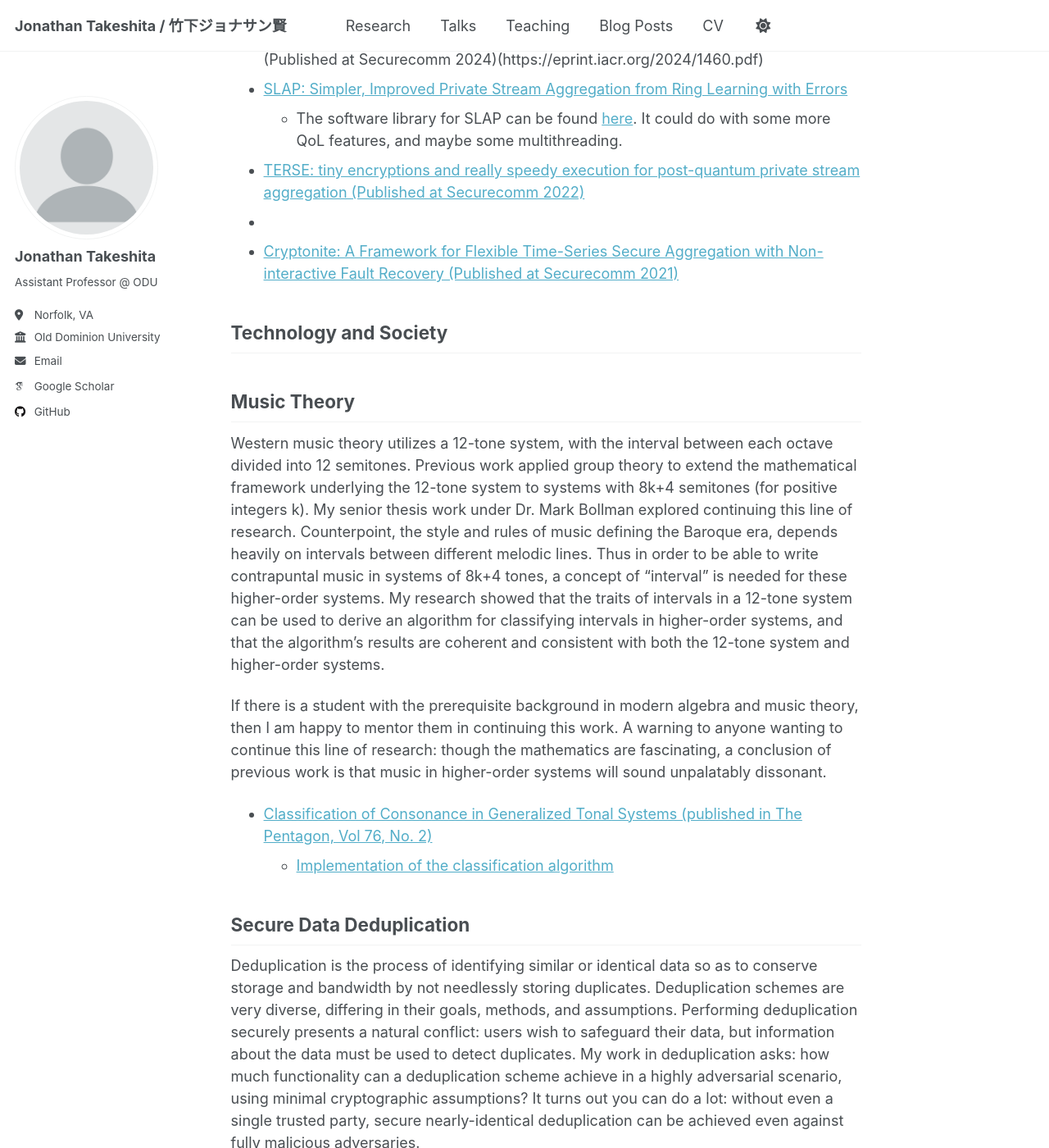
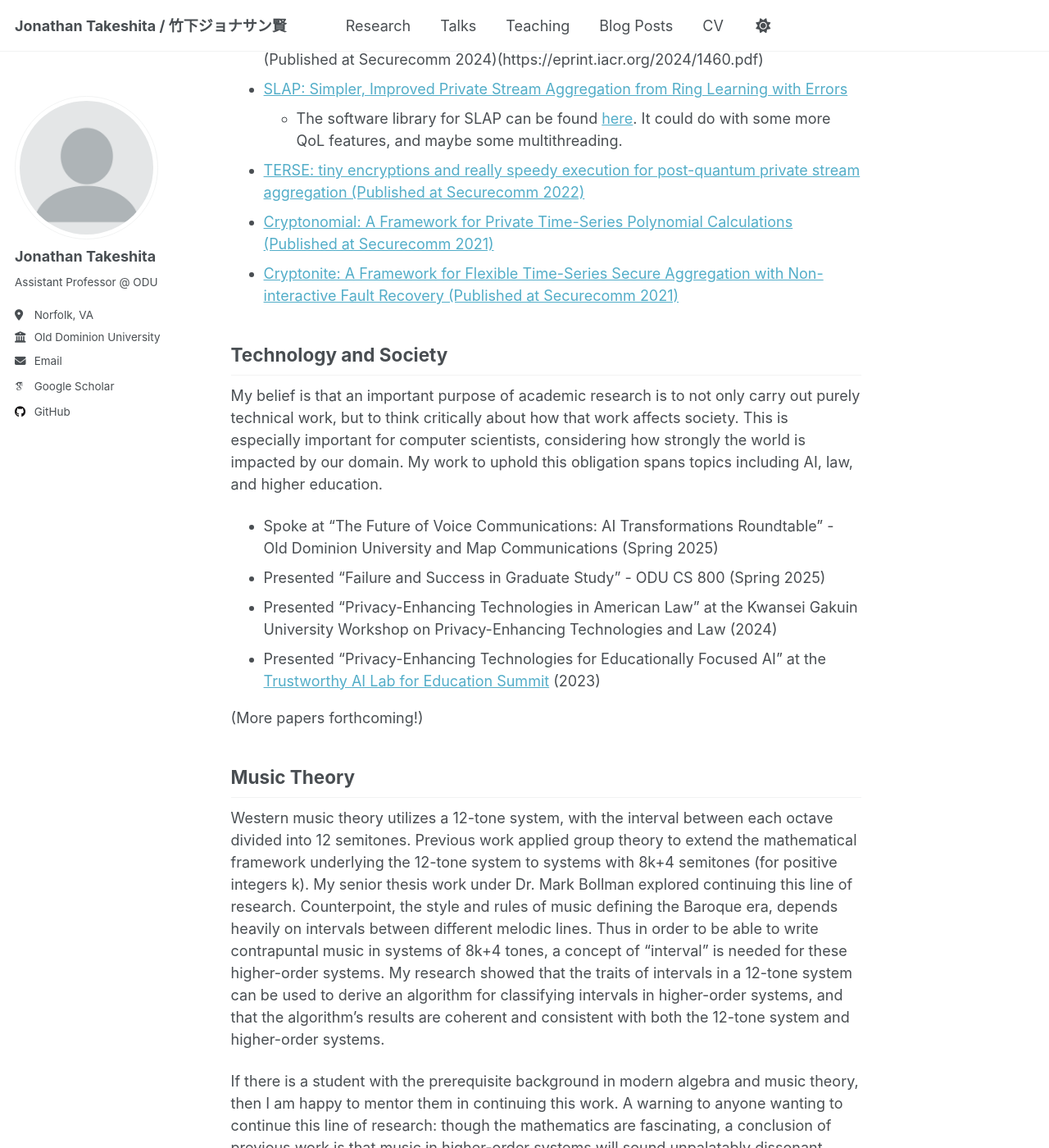
Before and after one commit to jtakeshi/jtakeshi.github.io, a Jekyll site: the page built from _pages/research.md, in a window 1280 px wide and 1400 px high, scrolled down 3122 px. Shown: the whole window at 82% size. Built offline with Jekyll 4.4.1, drawn with Linux system fonts in a browser that asks for light colours; some web fonts are replaced; a script that is not in the unit is left out.

Commit message:
Update research.md

```diff
--- a/_pages/research.md
+++ b/_pages/research.md
@@ -75,12 +75,20 @@ Applications of this work include privacy-preserving elections, advertising, dat
 * [SLAP: Simpler, Improved Private Stream Aggregation from Ring Learning with Errors](https://link.springer.com/article/10.1007/s00145-023-09450-w)
   * The software library for SLAP can be found [here](https://gitlab.com/jtakeshi/lattices/). It could do with some more QoL features, and maybe some multithreading.
 * [TERSE: tiny encryptions and really speedy execution for post-quantum private stream aggregation (Published at Securecomm 2022)](https://link.springer.com/chapter/10.1007/978-3-031-25538-0_18)
-* [Cryptonomial: A Framework for Private Time-Series Polynomial Calculations (Published at Securecomm 2021)]: (https://eprint.iacr.org/2021/473.pdf)
+* [Cryptonomial: A Framework for Private Time-Series Polynomial Calculations (Published at Securecomm 2021)](https://eprint.iacr.org/2021/473.pdf)
 * [Cryptonite: A Framework for Flexible Time-Series Secure Aggregation with Non-interactive Fault Recovery (Published at Securecomm 2021)](https://eprint.iacr.org/2020/1561.pdf)
 
 
 Technology and Society
 --
+My belief is that an important purpose of academic research is to not only carry out purely technical work, but to think critically about how that work affects society. This is especially important for computer scientists, considering how strongly the world is impacted by our domain. My work to uphold this obligation spans topics including AI, law, and higher education.
+
+* Spoke at "The Future of Voice Communications: AI Transformations Roundtable" - Old Dominion University and Map Communications (Spring 2025)
+* Presented "Failure and Success in Graduate Study" - ODU CS 800 (Spring 2025)
+* Presented "Privacy-Enhancing Technologies in American Law" at the Kwansei Gakuin University Workshop on Privacy-Enhancing Technologies and Law (2024)
+* Presented "Privacy-Enhancing Technologies for Educationally Focused AI" at the [Trustworthy AI Lab for Education Summit](https://lucyinstitute.nd.edu/trustworthy-ai-lab-for-education-summit/) (2023)
+
+(More papers forthcoming!)
 
 Music Theory
 --
```
